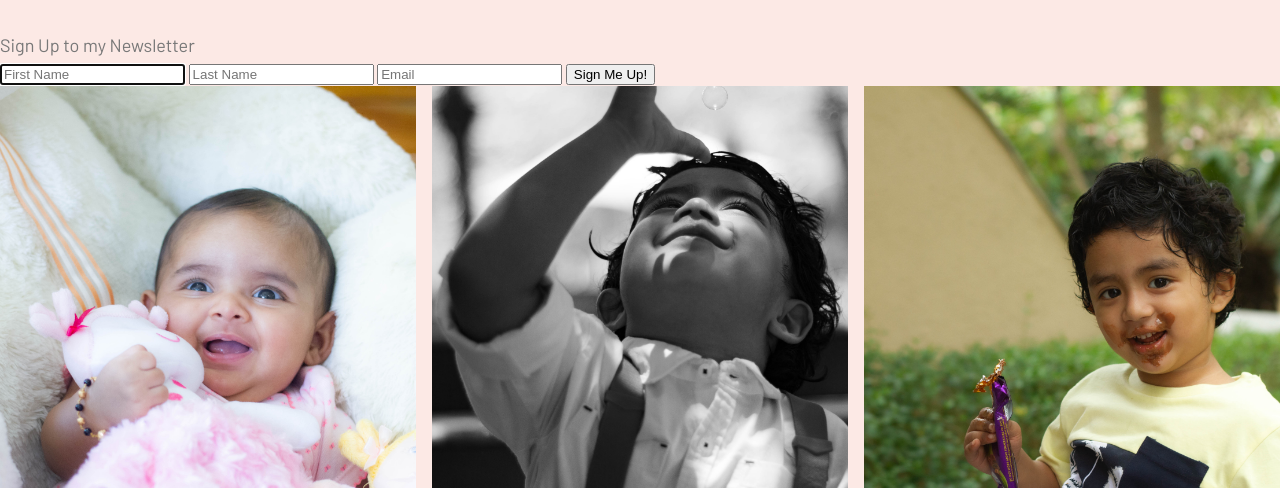
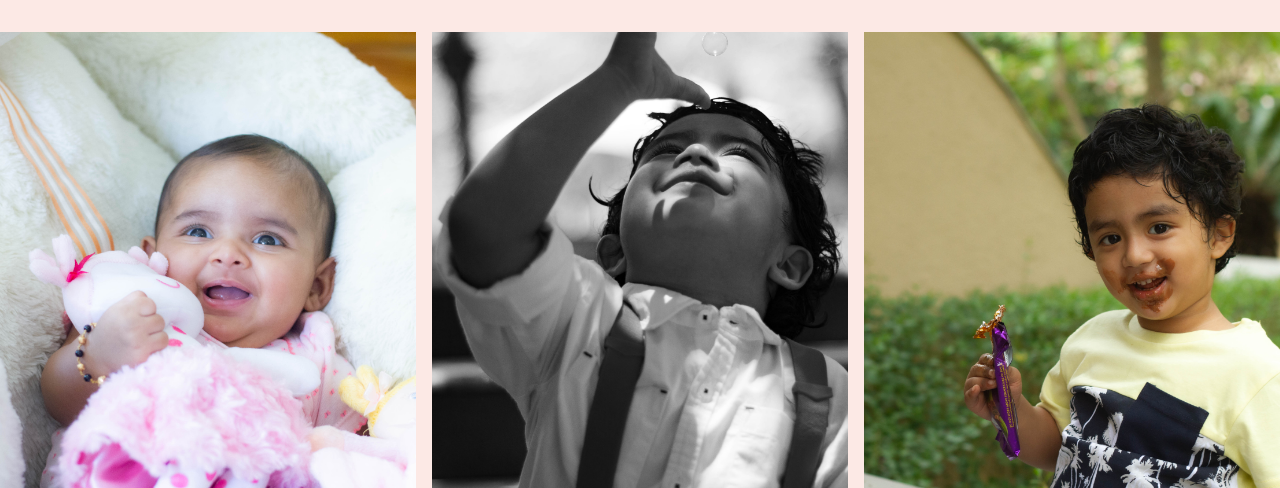
Before and after one commit to sweetbabyphotography/SweetBabyPhotography, a plain HTML site: page index.html in a window 1280 px wide. Shown: the part 312-800 px from the top of the page. Drawn offline with nearby package versions, Linux system fonts and the light colour scheme.

Commit message:
reverting newsletter

```diff
--- a/index.html
+++ b/index.html
@@ -25,19 +25,7 @@
       </ul>
     </div>
 </div>
-<section id="newsletter">
-  <form action="/" class="form-signin" method="post">
 
-  <h1 class="h3 mb-3 font-weight-normal">Sign Up to my Newsletter</h1>
-
-  <input type="text" name="fname" class="form-control top" placeholder="First Name" required autofocus>
-  <input type="text" name="lname" class="form-control middle" placeholder="Last Name" required>
-  <input type="email" name="email" class="form-control bottom" placeholder="Email" required>
-
-  <button class="btn btn-lg btn-primary btn-block" type="submit">Sign Me Up!</button>
-
-</form>
-</section>
 <section class="gallery">
 
     <div class="grid">
```
